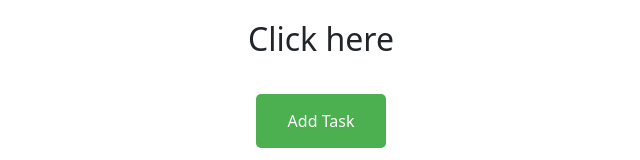
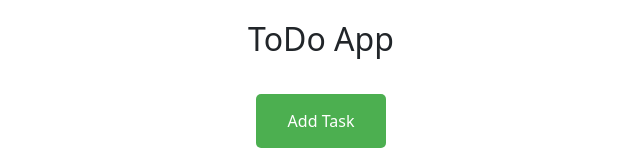
Before and after one commit to Ufaqhaider/To-Do-App, a plain HTML site: page index.html in a window 1280 px wide. Shown: the top 160 px of the page, without its empty margins (319-959 px from the left). Drawn offline with nearby package versions, Linux system fonts and the light colour scheme.

Commit message:
Update index.html

```diff
--- a/index.html
+++ b/index.html
@@ -16,7 +16,7 @@
 </head>
 <body>
 <div class="modal_opener">
-        <h2>Click here</h2><br>
+        <h2>ToDo App</h2><br>
 
         <!-- Trigger/Open The Modal -->
         <button id="myBtn">Add Task</button>
```
